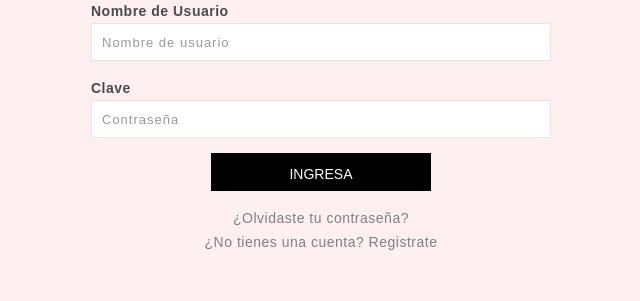
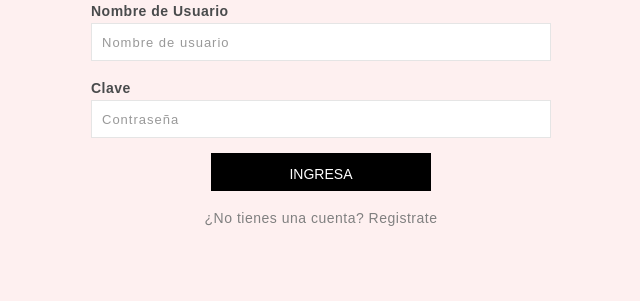
Before and after one commit to Marthox1999/Nova, a Django app: template templates/usuarios/clienteingreso.html in a window 1280 px wide. Shown: the part 228-529 px from the top of the page, without its empty margins (319-959 px from the left). Run offline with Django 3.2, Linux system fonts and the light colour scheme; the template is opened without the code that fills it: values that come from a table or form of the project are taken from there, others are empty; data comes from the database, SQL or seed files in the repository; some libraries are stand-ins or nearby versions.

Commit message:
removed recover password option

```diff
--- a/templates/usuarios/clienteingreso.html
+++ b/templates/usuarios/clienteingreso.html
@@ -42,9 +42,6 @@
           <div class="row">
             <div class="col-lg-12">
               <div class="text-center">
-                <a tabindex="5" class="forgot-password">¿Olvidaste tu contraseña?</a>
-              </div>
-              <div class="text-center">
                 <a tabindex="7">¿No tienes una cuenta?</a>
                 <a href="{% url 'usuarios:registro' %}" tabindex="7" class="forgot-password">Registrate</a>
               </div>
```
